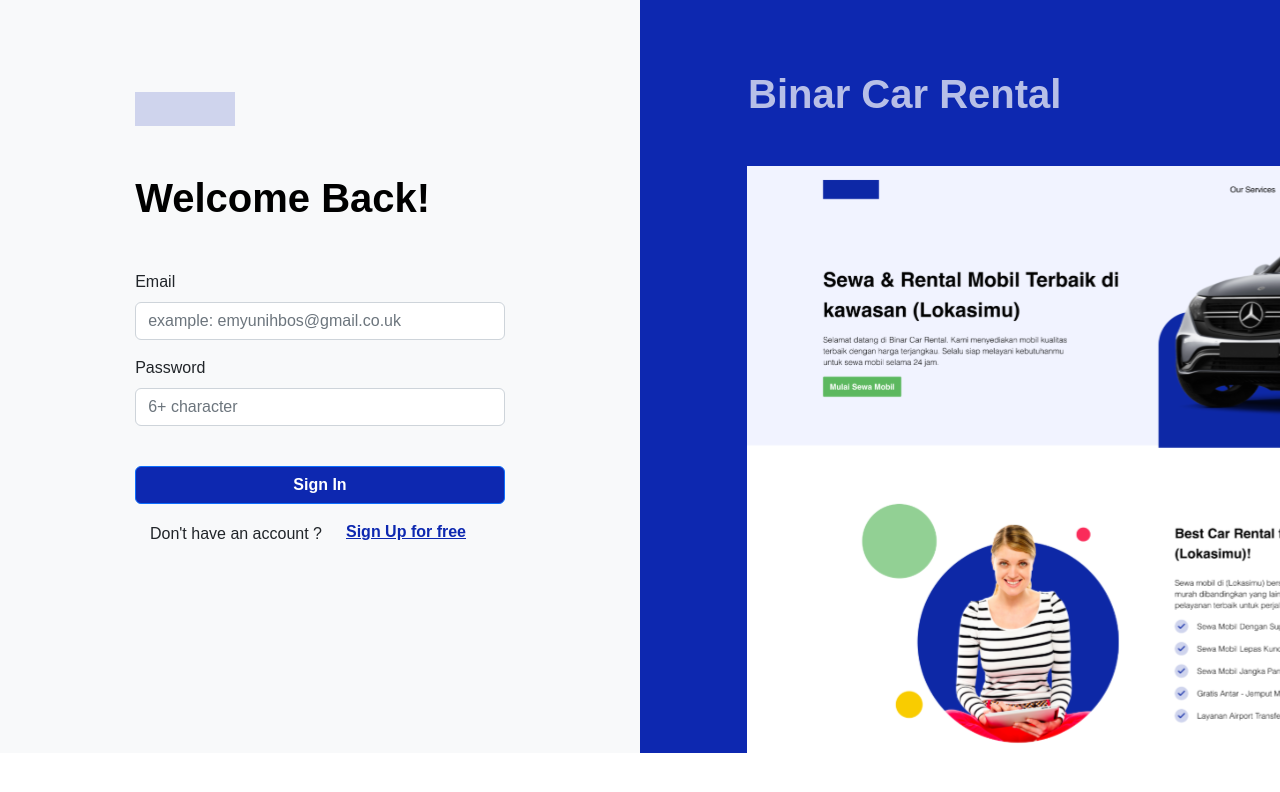
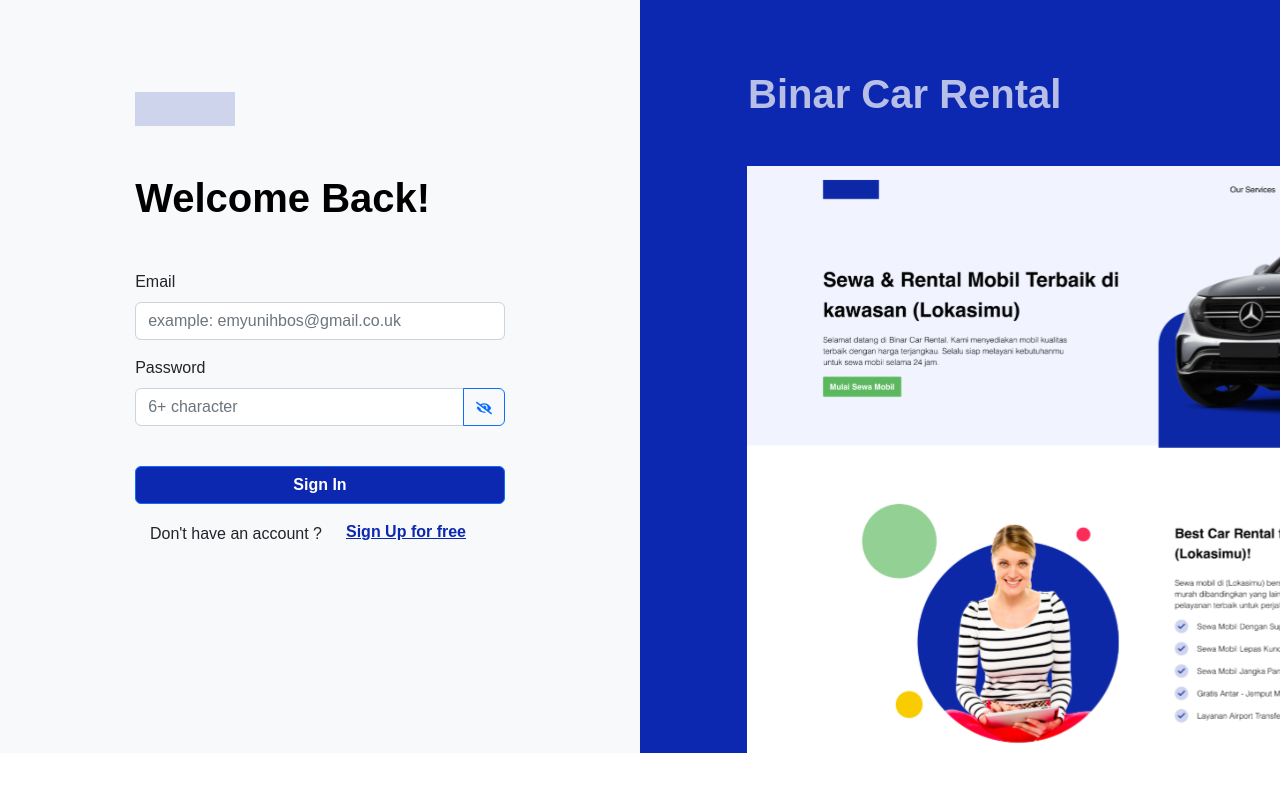
Before and after one commit to irwinekabakti/binar-platinum-challenge, a React (Create React App) app: page /signIn in a window 1280 px wide. Shown: the top 792 px of the page. Built offline with nearby package versions, Linux system fonts and the light colour scheme.

Commit message:
add feature:(show & hide password)

```diff
--- a/package.json
+++ b/package.json
@@ -6,6 +6,7 @@
     "@fortawesome/fontawesome-svg-core": "^6.2.1",
     "@fortawesome/free-solid-svg-icons": "^6.2.1",
     "@fortawesome/react-fontawesome": "^0.2.0",
+    "@reduxjs/toolkit": "^1.9.2",
     "@testing-library/jest-dom": "^5.16.5",
     "@testing-library/react": "^13.4.0",
     "@testing-library/user-event": "^13.5.0",
@@ -20,6 +21,7 @@
     "react-icons": "^4.7.1",
     "react-loading-skeleton": "^3.1.0",
     "react-owl-carousel": "^2.3.3",
+    "react-redux": "^8.0.5",
     "react-router": "^6.5.0",
     "react-router-dom": "^6.5.0",
     "react-scripts": "5.0.1",
--- a/src/components/SignIn/SignIn.jsx
+++ b/src/components/SignIn/SignIn.jsx
@@ -1,11 +1,20 @@
-import React, { Fragment } from "react";
+import React, { Fragment, useState } from "react";
 import classes from "./SignIn.module.css";
 import logoLogin from "../Images/Logo-login.svg";
 import landingPage from "../Images/Landing-page.svg";
-import { Button, Form, Nav } from "react-bootstrap";
+import { Button, Form, Nav, InputGroup } from "react-bootstrap";
 import { Link } from "react-router-dom";
+import { FaEye, FaEyeSlash } from "react-icons/fa";
 
 const SignIn = () => {
+  const [passwordShown, setPasswordShown] = useState(false);
+  const [icon, setIcon] = useState(false);
+
+  const togglePasswordVisibility = () => {
+    setPasswordShown(!passwordShown);
+    setIcon(!icon);
+  };
+
   return (
     <Fragment>
       <div className="d-flex bg-light">
@@ -25,10 +34,22 @@
                   />
                 </Form.Group>
 
-                <Form.Group className="mb-3" controlId="formBasicPassword">
-                  <Form.Label>Password</Form.Label>
-                  <Form.Control type="password" placeholder="6+ character" />
-                </Form.Group>
+                {/* <Form.Group className="mb-3" controlId="formBasicPassword"> */}
+                <Form.Label>Password</Form.Label>
+                <InputGroup className="mb-3">
+                  <Form.Control
+                    type={passwordShown ? "text" : "password"}
+                    placeholder="6+ character"
+                  />
+                  <Button
+                    variant="outline-primary"
+                    id="button-addon2"
+                    onClick={togglePasswordVisibility}>
+                    {icon ? <FaEye /> : <FaEyeSlash />}
+                  </Button>
+                </InputGroup>
+                {/* <Form.Control type="password" placeholder="6+ character" />
+                </Form.Group> */}
                 <Button
                   variant="primary"
                   type="submit"
--- a/src/components/SignIn/SignIn.module.css
+++ b/src/components/SignIn/SignIn.module.css
@@ -3,14 +3,8 @@
 }
 
 .formControl {
-  /* width: 60%;
-  margin-top: 15%;
-  margin-left: 120px;
-  box-sizing: border-box; */
-  /*  */
   width: 60%;
   margin-top: 15%;
-  justify-content: center;
   margin-left: 20%;
   box-sizing: border-box;
 }
@@ -30,17 +24,49 @@
   background: #0d28b0;
 }
 
+.buttonSignUp:hover {
+  /* background: #0d1a8d; */
+  color: rgb(244, 243, 241);
+}
+
 .linkA {
   color: #0d28b0;
 }
+
 @media (max-width: 992px) {
   .background2 {
     display: none;
   }
   .formControl {
-    margin-top: 15%;
     width: 100%;
     margin-left: 5%;
-    box-sizing: border-box;
   }
 }
+
+@media (min-width: 768px) and (max-width: 991px) {
+  .formControl {
+    width: 100%;
+    margin-left: 55%;
+  }
+}
+
+@media (max-width: 360px) {
+  .formControl {
+    width: 100%;
+    margin-left: 0;
+  }
+}
+
+@media (min-width: 366px) and (max-width: 376px) {
+  .formControl {
+    width: 100%;
+    margin-left: 2%;
+  }
+}
+
+@media (min-width: 490px) and (max-width: 540px) {
+  .formControl {
+    width: 100%;
+    margin-left: 25%;
+  }
+}
--- a/src/components/SignUp/SignUp.jsx
+++ b/src/components/SignUp/SignUp.jsx
@@ -1,11 +1,24 @@
-import React, { Fragment } from "react";
+import React, { Fragment, useState } from "react";
 import classes from "./SignUp.module.css";
 import logoLogin from "../Images/Logo-login.svg";
 import landingPage from "../Images/Landing-page.svg";
-import { Button, Form, Nav } from "react-bootstrap";
+import { Button, Form, Nav, InputGroup } from "react-bootstrap";
 import { Link } from "react-router-dom";
+import { FaEye, FaEyeSlash } from "react-icons/fa";
 
 const SignUp = () => {
+  const [passwordShown, setPasswordShown] = useState(false);
+  const [icon, setIcon] = useState(false);
+
+  const togglePasswordVisibility = () => {
+    setPasswordShown(!passwordShown);
+    setIcon(!icon);
+  };
+
+  // const toggleIcon = () => {
+  //   setIcon(!icon);
+  // };
+
   return (
     <Fragment>
       <div className="d-flex bg-light">
@@ -28,11 +41,25 @@
                     placeholder="example: emyunihbos@gmail.co.uk"
                   />
                 </Form.Group>
-
+                {/*
                 <Form.Group className="mb-3" controlId="formBasicPassword">
                   <Form.Label>Create Password*</Form.Label>
                   <Form.Control type="password" placeholder="6+ character" />
-                </Form.Group>
+                </Form.Group> */}
+
+                <Form.Label>Create Password*</Form.Label>
+                <InputGroup className="mb-3">
+                  <Form.Control
+                    type={passwordShown ? "text" : "password"}
+                    placeholder="6+ character"
+                  />
+                  <Button
+                    variant="outline-primary"
+                    id="button-addon2"
+                    onClick={togglePasswordVisibility}>
+                    {icon ? <FaEye /> : <FaEyeSlash />}
+                  </Button>
+                </InputGroup>
                 <Button
                   variant="primary"
                   type="submit"
--- a/src/components/SignUp/SignUp.module.css
+++ b/src/components/SignUp/SignUp.module.css
@@ -32,6 +32,7 @@
 .linkA {
   color: #0d28b0;
 }
+
 @media (max-width: 992px) {
   .background2 {
     display: none;
@@ -43,3 +44,30 @@
     box-sizing: border-box;
   }
 }
+
+@media (min-width: 768px) and (max-width: 991px) {
+  .formControl {
+    margin-top: 15%;
+    width: 100%;
+    margin-left: 55%;
+    box-sizing: border-box;
+  }
+}
+
+@media (max-width: 360px) {
+  .formControl {
+    margin-top: 15%;
+    width: 100%;
+    margin-left: 0;
+    box-sizing: border-box;
+  }
+}
+
+@media (min-width: 490px) and (max-width: 540px) {
+  .formControl {
+    margin-top: 15%;
+    width: 100%;
+    margin-left: 25%;
+    box-sizing: border-box;
+  }
+}
```
Also changed, not shown: 1 other file (tests, documents, lock files or other folders).
